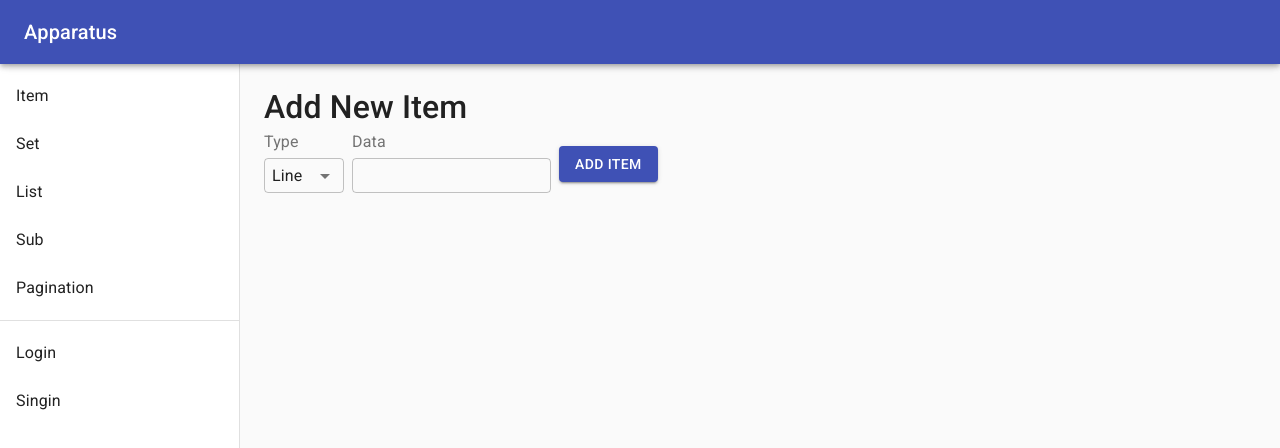
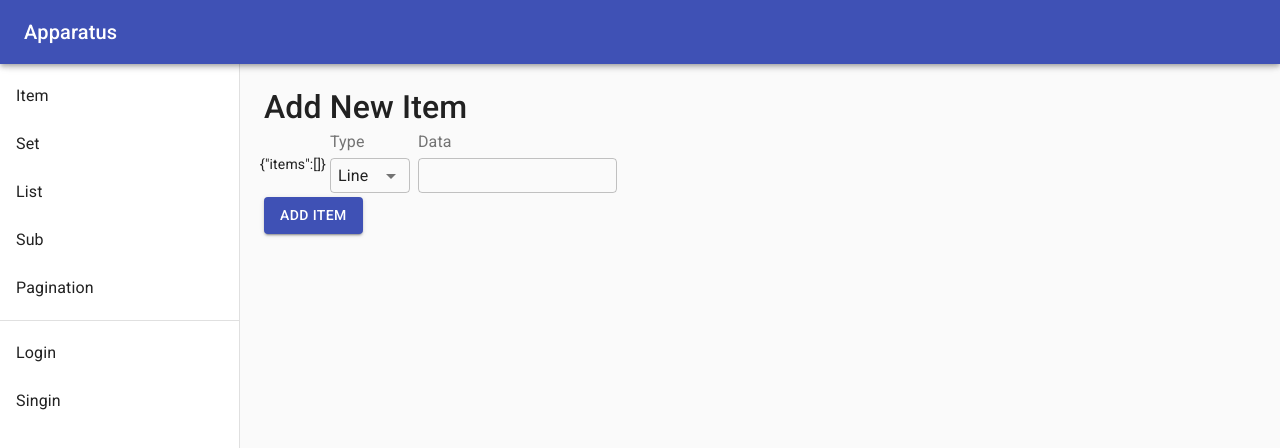
Before and after one commit to RyotaBannai/apparatus, a React (Create React App) app in the folder app/: page /item in a window 1280 px wide. Shown: the top 448 px of the page. Built offline with nearby package versions, Linux system fonts and the light colour scheme.

Commit message:
change to keep the form data from state to apollo sm.

```diff
--- a/app/src/App.tsx
+++ b/app/src/App.tsx
@@ -34,7 +34,7 @@ const cache = new InMemoryCache({
   },
 });
 const data = {
-  todos: [],
+  items: [],
   visibilityFilter: "SHOW_ALL",
   networkStatus: {
     __typename: "NetworkStatus",
--- a/app/src/components/Item/Add.tsx
+++ b/app/src/components/Item/Add.tsx
@@ -1,36 +1,19 @@
 import React from "react";
 import { gql } from "apollo-boost";
 import { useMutation } from "@apollo/react-hooks";
-import {
-  Button,
-  InputLabel,
-  OutlinedInput,
-  Grid,
-  Select,
-  MenuItem,
-} from "@material-ui/core";
+import { Button, Grid } from "@material-ui/core";
 import { createStyles, makeStyles, Theme } from "@material-ui/core/styles";
+import { ApparatusLine } from "./ApparatusLine";
 
 const useStyles = makeStyles((theme: Theme) =>
   createStyles({
-    formType: {
-      minWidth: 80,
-      "& div": {
-        padding: theme.spacing(1),
-      },
-    },
-    formData: {
-      minWidth: 120,
-      "& input": {
-        padding: theme.spacing(1),
-      },
-    },
+    root: {},
   })
 );
 
 interface Props {}
 
-const ADD_ITEM = gql`
+const G_ADD_ITEM = gql`
   mutation ADD_ITEM($data: String!, $type: String!) {
     createItem(data: { data: $data, type: $type }) {
       id
@@ -40,58 +23,37 @@ const ADD_ITEM = gql`
   }
 `;
 
+class Counter {
+  constructor(private _uuid: number = 0) {}
+  get uuid() {
+    return this._uuid++;
+  }
+}
+const counter = new Counter();
+
 export const Add: React.FC<Props> = () => {
   const classes = useStyles();
 
-  let _data: any = "";
-  let type: any = "";
-
-  const [add, { loading, error, data, called }] = useMutation(ADD_ITEM);
+  const [add, { loading, error, data, called }] = useMutation(G_ADD_ITEM);
+  let id = counter.uuid;
 
   if (loading) return <p>Loading...</p>;
   if (error) return <p>Error :(</p>;
   return (
     <div>
       <h2>Add New Item</h2>
+      <ApparatusLine key={id} id={id} />
       <Grid container alignItems="center" direction="row" spacing={1}>
-        <Grid item>
-          <InputLabel htmlFor="type">Type</InputLabel>
-          <Select
-            id="type"
-            required
-            className={classes.formType}
-            variant="outlined"
-            autoWidth
-            inputRef={(node) => {
-              type = node;
-            }}
-            defaultValue="line"
-          >
-            <MenuItem value="line">Line</MenuItem>
-            <MenuItem value="field">Field</MenuItem>
-          </Select>
-        </Grid>
-        <Grid item>
-          <InputLabel htmlFor="data">Data</InputLabel>
-          <OutlinedInput
-            id="data"
-            required
-            className={classes.formData}
-            inputRef={(node) => {
-              _data = node;
-            }}
-          />
-        </Grid>
         <Grid item>
           <Button
             variant="contained"
             color="primary"
             onClick={(e) => {
               e.preventDefault();
-              console.log(_data.value);
-              add({ variables: { data: _data.value, type: type.value } });
-              _data.value = "";
-              type.value = "";
+              // console.log(_data.value);
+              // add({ variables: { data: _data.value, type: type.value } });
+              // _data.value = "";
+              // type.value = "";
             }}
           >
             Add Item
--- /dev/null
+++ b/app/src/components/Item/ApparatusLine.tsx
@@ -0,0 +1,110 @@
+import React from "react";
+import {
+  InputLabel,
+  OutlinedInput,
+  Grid,
+  Select,
+  MenuItem,
+} from "@material-ui/core";
+import { createStyles, makeStyles, Theme } from "@material-ui/core/styles";
+import { useQuery, useMutation, useApolloClient } from "@apollo/react-hooks";
+import gql from "graphql-tag";
+
+const L_GET_ITEM = gql`
+  {
+    items @client {
+      type
+      data
+    }
+  }
+`;
+
+const L_ADD_ITEM = gql`
+  mutation AddItem(
+    $id: Float!
+    $type: String
+    $data: String
+    $update_data: String!
+  ) {
+    addItem(id: $id, type: $type, data: $data, update_data: $update_data)
+      @client
+  }
+`;
+
+const useStyles = makeStyles((theme: Theme) =>
+  createStyles({
+    formType: {
+      minWidth: 80,
+      "& div": {
+        padding: theme.spacing(1),
+      },
+    },
+    formData: {
+      minWidth: 120,
+      "& input": {
+        padding: theme.spacing(1),
+      },
+    },
+  })
+);
+
+interface Props {
+  id: number;
+}
+
+export const ApparatusLine: React.FC<Props> = ({ id }) => {
+  const classes = useStyles();
+
+  const { data } = useQuery(L_GET_ITEM);
+  const [addItem] = useMutation(L_ADD_ITEM);
+
+  return (
+    <Grid container alignItems="center" direction="row" spacing={1}>
+      {JSON.stringify(data)}
+      <Grid item>
+        <InputLabel htmlFor="type">Type</InputLabel>
+        <Select
+          id="type"
+          required
+          className={classes.formType}
+          variant="outlined"
+          autoWidth
+          defaultValue="line"
+          onChange={(e: any) => {
+            e.preventDefault();
+            let variables: any = {
+              id,
+              type: e.target.value,
+              update_data: "type",
+            };
+            addItem({
+              variables,
+            });
+          }}
+        >
+          <MenuItem value="line">Line</MenuItem>
+          <MenuItem value="field">Field</MenuItem>
+        </Select>
+      </Grid>
+      <Grid item>
+        <InputLabel htmlFor="data">Data</InputLabel>
+        <OutlinedInput
+          id="data"
+          required
+          className={classes.formData}
+          onChange={(e: any) => {
+            e.preventDefault();
+            let variables: any = {
+              id,
+              data: e.target.value,
+              update_data: "data",
+            };
+            addItem({
+              variables,
+            });
+          }}
+        />
+      </Grid>
+    </Grid>
+  );
+};
--- a/app/src/index.tsx
+++ b/app/src/index.tsx
@@ -1,15 +1,10 @@
-import React from 'react';
-import ReactDOM from 'react-dom';
-import './index.css';
-import App from './App';
-import * as serviceWorker from './serviceWorker';
+import React from "react";
+import ReactDOM from "react-dom";
+import "./index.css";
+import App from "./App";
+import * as serviceWorker from "./serviceWorker";
 
-ReactDOM.render(
-  <React.StrictMode>
-    <App />
-  </React.StrictMode>,
-  document.getElementById('root')
-);
+ReactDOM.render(<App />, document.getElementById("root"));
 
 // If you want your app to work offline and load faster, you can change
 // unregister() to register() below. Note this comes with some pitfalls.
--- a/app/src/pages/AddItemPage.tsx
+++ b/app/src/pages/AddItemPage.tsx
@@ -1,9 +1,66 @@
 import React from "react";
 import { Add as ItemAdd } from "../components/Item/Add";
+import { useApolloClient } from "@apollo/react-hooks";
+import gql from "graphql-tag";
+import * as _ from "lodash";
 
 interface Props {}
 
+const query = gql`
+  query ItemQuery {
+    items @client {
+      id
+      type
+      data
+    }
+  }
+`;
+
+const resolvers = {
+  Mutation: {
+    addItem: (_root: any, variables: any, { cache, getCacheKey }: any) => {
+      const data = cache.readQuery({ query });
+      let this_item = _.find(data.items, { id: variables.id });
+      if (this_item === undefined) {
+        let newItem = {
+          id: variables.id,
+          type: variables.data ?? "", // null or undefined
+          data: variables.data ?? "",
+          __typename: "Item",
+        };
+        cache.writeQuery({
+          query,
+          data: { items: [...data.items, newItem] },
+        });
+      } else {
+        let newItem;
+        if (variables.update_data === "type") {
+          newItem = { ...this_item, type: variables.type };
+        } else {
+          newItem = { ...this_item, data: variables.data };
+        }
+        let removed_item = _.remove(data.items, function(item: any) {
+          return item.id == variables.id;
+        });
+        cache.writeQuery({
+          query,
+          data: { items: [...data.items, newItem] },
+        });
+      }
+      return null;
+    },
+  },
+  Query: {
+    getItemByID: (_root: any, variables: any, { cache, getCacheKey }: any) => {
+      const items = cache.readQuery({ query });
+      return items.map((item: any) => item.id === variables.id);
+    },
+  },
+};
+
 export const AddItemPage: React.FC<Props> = () => {
+  const client = useApolloClient();
+  client.addResolvers(resolvers);
   return (
     <div>
       <ItemAdd />
```
